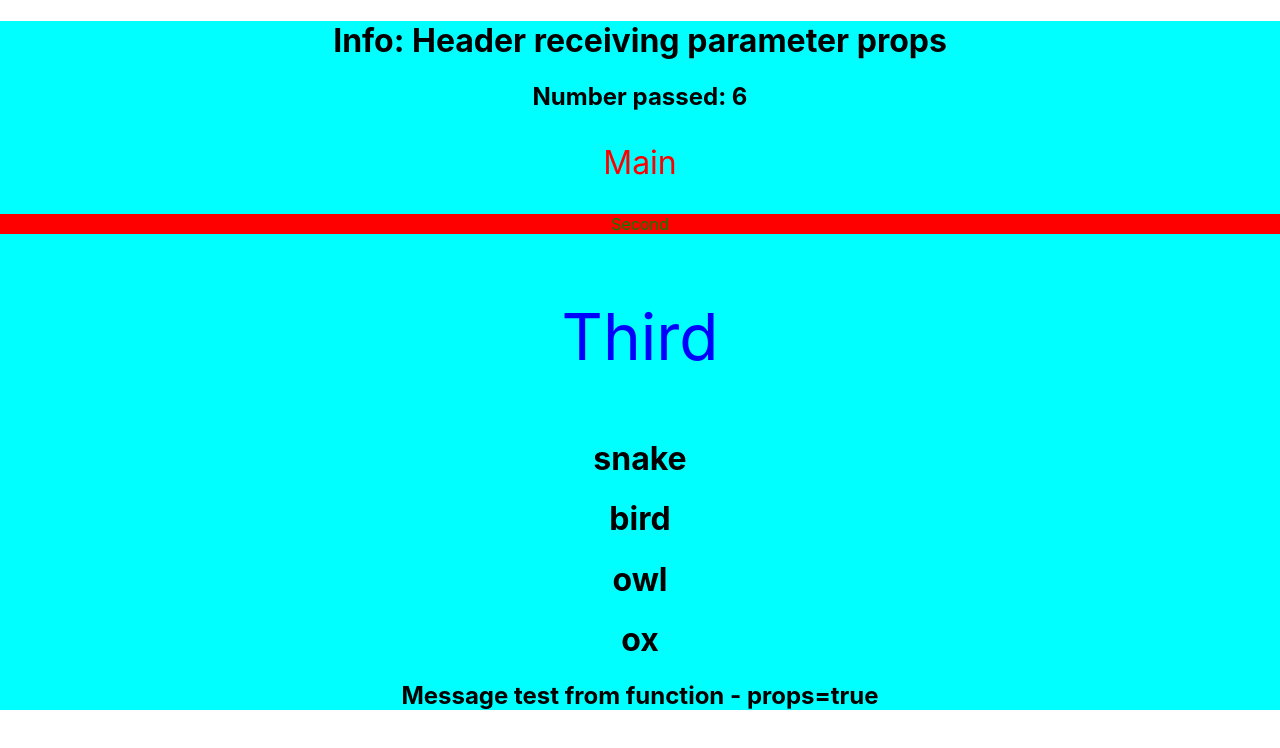
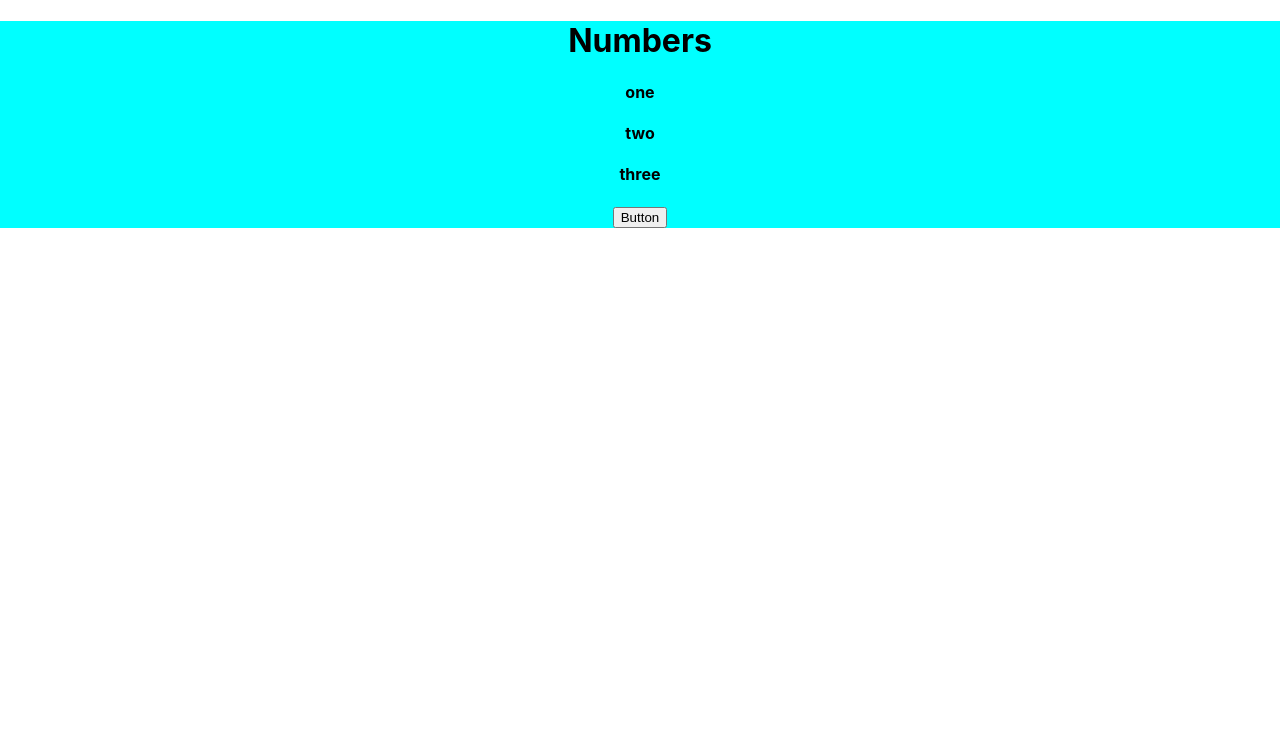
Before and after one commit to dkage/react_django_course, a React (Create React App) app in the folder first-react-app/: page / in a window 1280 px wide. Shown: the top 748 px of the page. Built offline with nearby package versions, Linux system fonts and the light colour scheme.

Commit message:
54. Hooks - state

```diff
--- a/first-react-app/src/App.js
+++ b/first-react-app/src/App.js
@@ -1,6 +1,7 @@
 import React from "react";
 import Header from "./components/header";
 import Footer from "./components/footer";
+import Numbers from "./components/numbers";
 import './App.css';
 import styled from 'styled-components';
 
@@ -33,15 +34,17 @@
 
     return (
         <div className="App">
-            <Header info={'Header receiving parameter props'} number_test={6}/>
+            {/*<Header info={'Header receiving parameter props'} number_test={6}/>*/}
 
-            <p style={pStyle}>Main</p>
-            <p style={{color: 'green', backgroundColor: "red"}}>Second</p>
-            <ParagraphStyled>Third</ParagraphStyled>
+            {/*<p style={pStyle}>Main</p>*/}
+            {/*<p style={{color: 'green', backgroundColor: "red"}}>Second</p>*/}
+            {/*<ParagraphStyled>Third</ParagraphStyled>*/}
 
-            <Footer myAlert={createAlert} trademark={'copyright'}/>
+            {/*<Footer myAlert={createAlert} trademark={'copyright'}/>*/}
 
-            <ShowMessage toShow={true}/>
+            {/*<ShowMessage toShow={true}/>*/}
+
+            <Numbers/>
         </div>
     );
 
--- /dev/null
+++ b/first-react-app/src/components/numbers.js
@@ -0,0 +1,24 @@
+import React, { useState } from "react";
+
+
+const Numbers = () => {
+    const [numbers, setNumbers] = useState(['one', 'two', 'three']);
+
+    console.log(numbers)
+    const addNumber = () => {
+        setNumbers([...numbers, 'four'])
+    }
+
+    return (
+        <div>
+            <h1>Numbers</h1>
+
+            { numbers.map( num => {
+                return <h4 key={num}>{num}</h4>
+            })}
+            <button onClick={addNumber}>Button</button>
+        </div>
+    );
+}
+
+export default Numbers;
```
